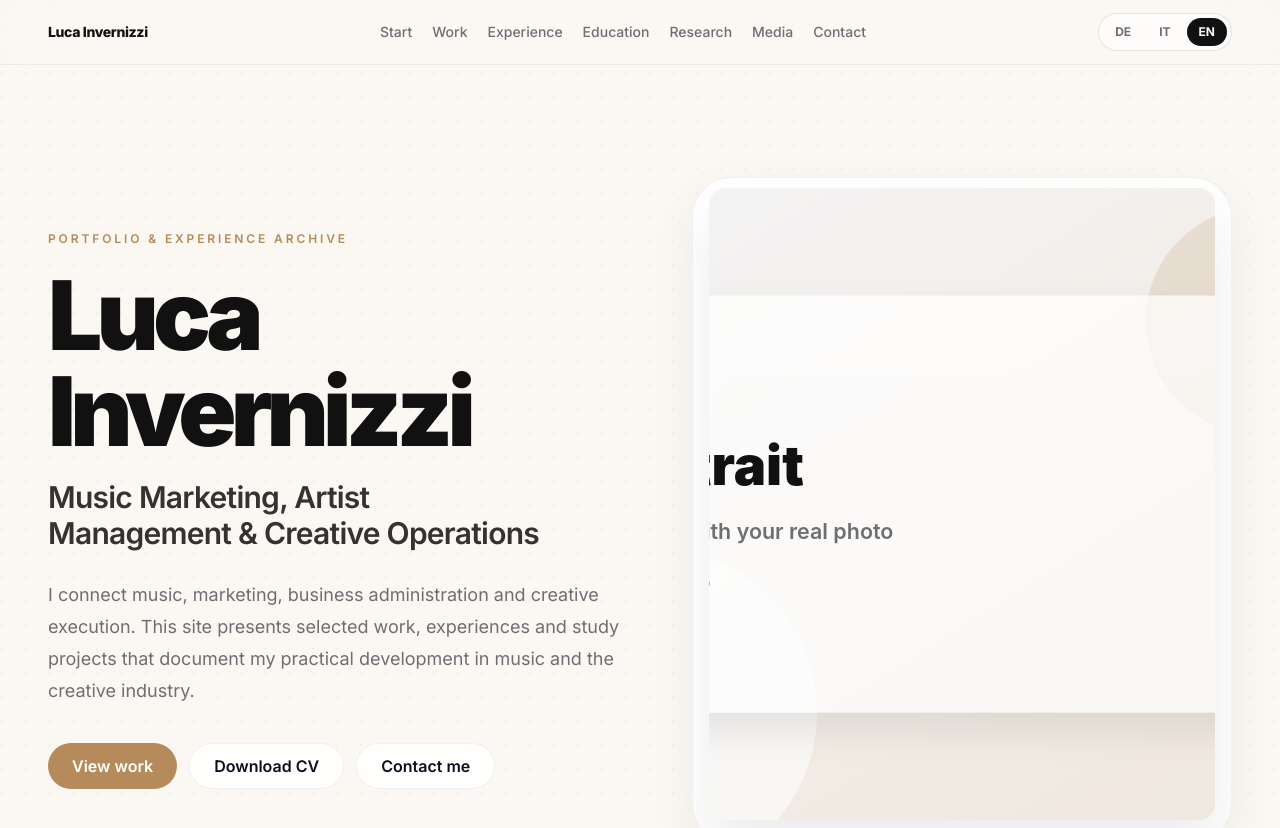
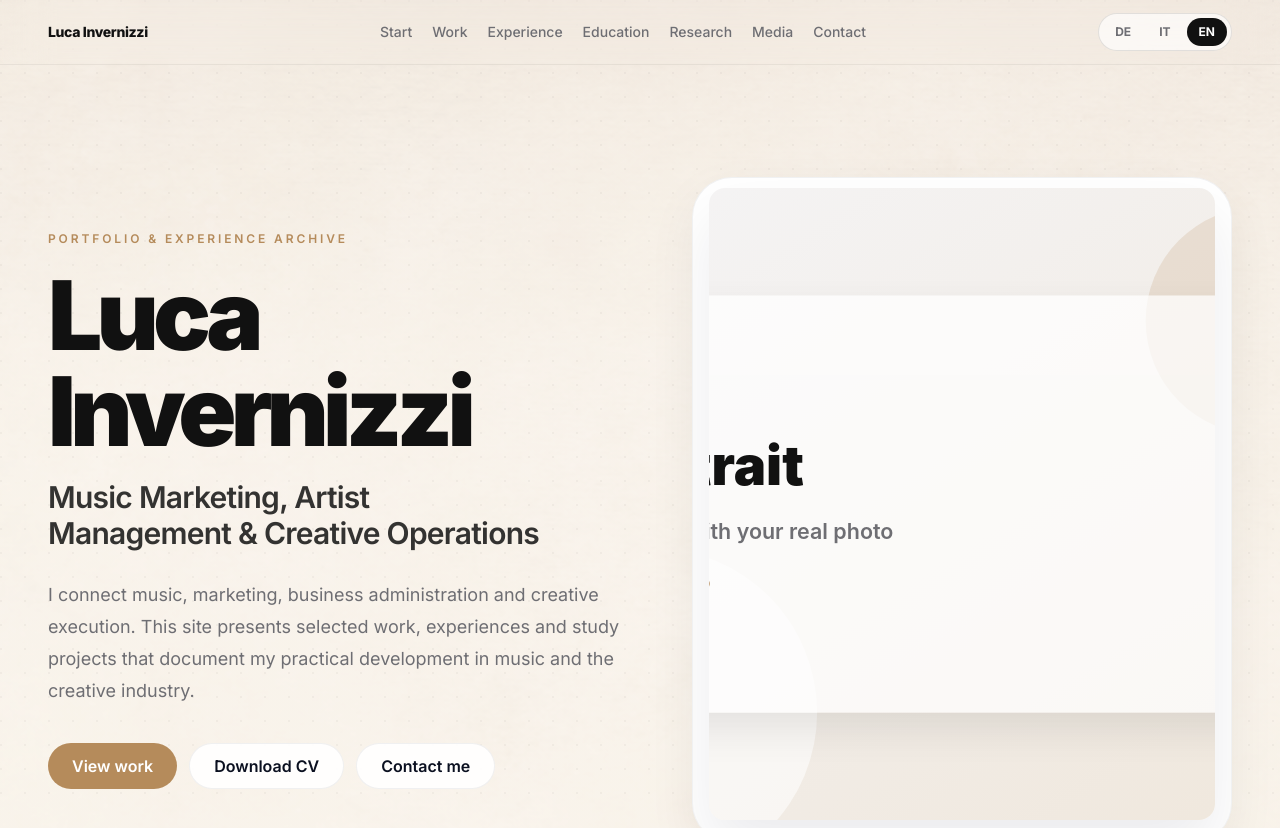
Before and after one commit to invernizziluca/invernizziluca.github.io, an Astro site: page /en in a window 1280 px wide. Shown: the top 828 px of the page. Built offline with nearby package versions, Linux system fonts and the light colour scheme; Astro itself is replaced by a stand-in of ours.

Commit message:
Add paper background image and apply as site background
Co-authored-by: Copilot App <223556219+Copilot@users.noreply.github.com>

```diff
--- a/src/styles/global.css
+++ b/src/styles/global.css
@@ -18,9 +18,11 @@ html {
 
 body {
   margin: 0;
-  background: var(--bg);
+  /* paper texture background with light overlay for readability */
+  background: linear-gradient(rgba(251,247,242,0.86), rgba(251,247,242,0.86)), url('/images/sfondo.png') center/cover fixed;
   color: var(--ink);
   font-family: Inter, ui-sans-serif, system-ui, -apple-system, BlinkMacSystemFont, "Segoe UI", sans-serif;
+  -webkit-font-smoothing:antialiased;
 }
 
 ::selection {
```
Also changed, not shown: public/images/sfondo.png (added).
